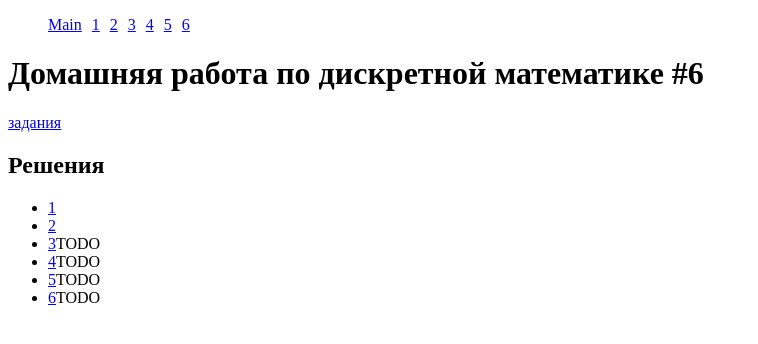
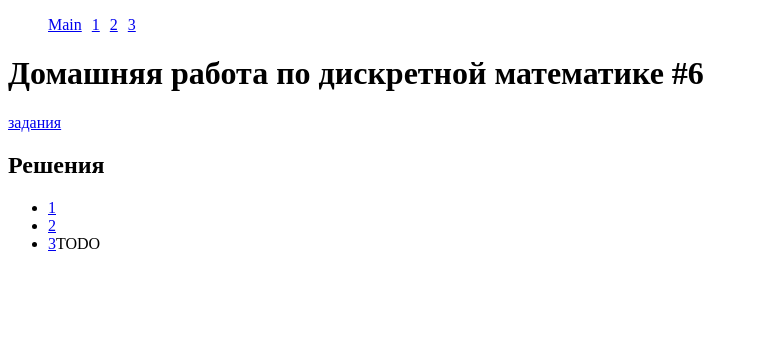
Before and after one commit to AndrewKraevskii/dm6, a SvelteKit app: page / in a window 1280 px wide. Shown: the top 344 px of the page, without its empty margins (0-758 px from the left). Built offline with nearby package versions, Linux system fonts and the light colour scheme.

Commit message:
remove 4th task

```diff
--- a/src/routes/+layout.svelte
+++ b/src/routes/+layout.svelte
@@ -4,9 +4,6 @@
     <li><a href="./task1">1</a></li>
     <li><a href="./task2">2</a></li>
     <li><a href="./task3">3</a></li>
-    <li><a href="./task4">4</a></li>
-    <li><a href="./task5">5</a></li>
-    <li><a href="./task6">6</a></li>
   </ul>
 </nav>
 <slot />
--- a/src/routes/+page.svelte
+++ b/src/routes/+page.svelte
@@ -10,7 +10,4 @@
   <li><a href="./task1">1</a></li>
   <li><a href="./task2">2</a></li>
   <li><a href="./task3">3</a>TODO</li>
-  <li><a href="./task4">4</a>TODO</li>
-  <li><a href="./task5">5</a>TODO</li>
-  <li><a href="./task6">6</a>TODO</li>
 </ul>
```
